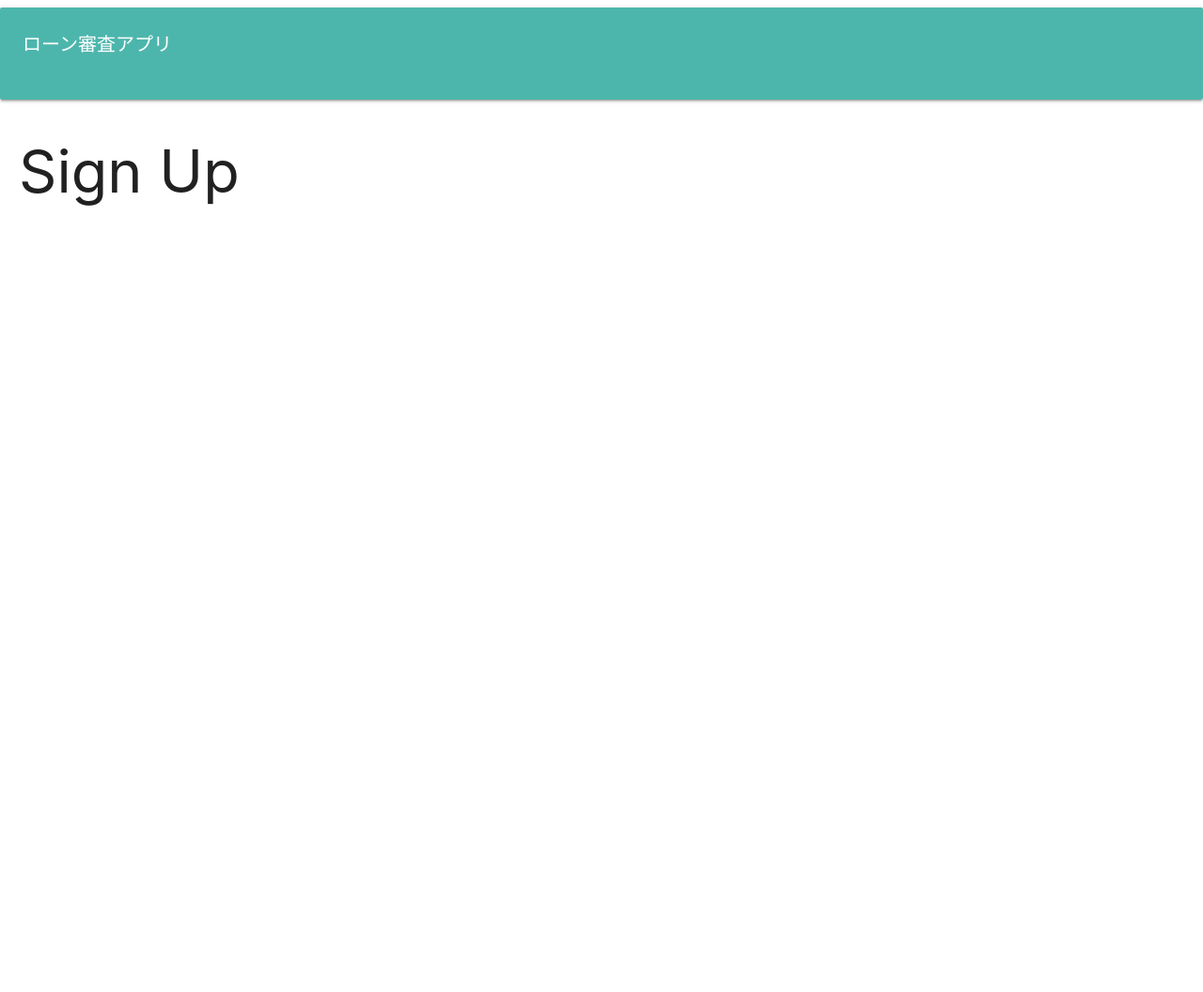
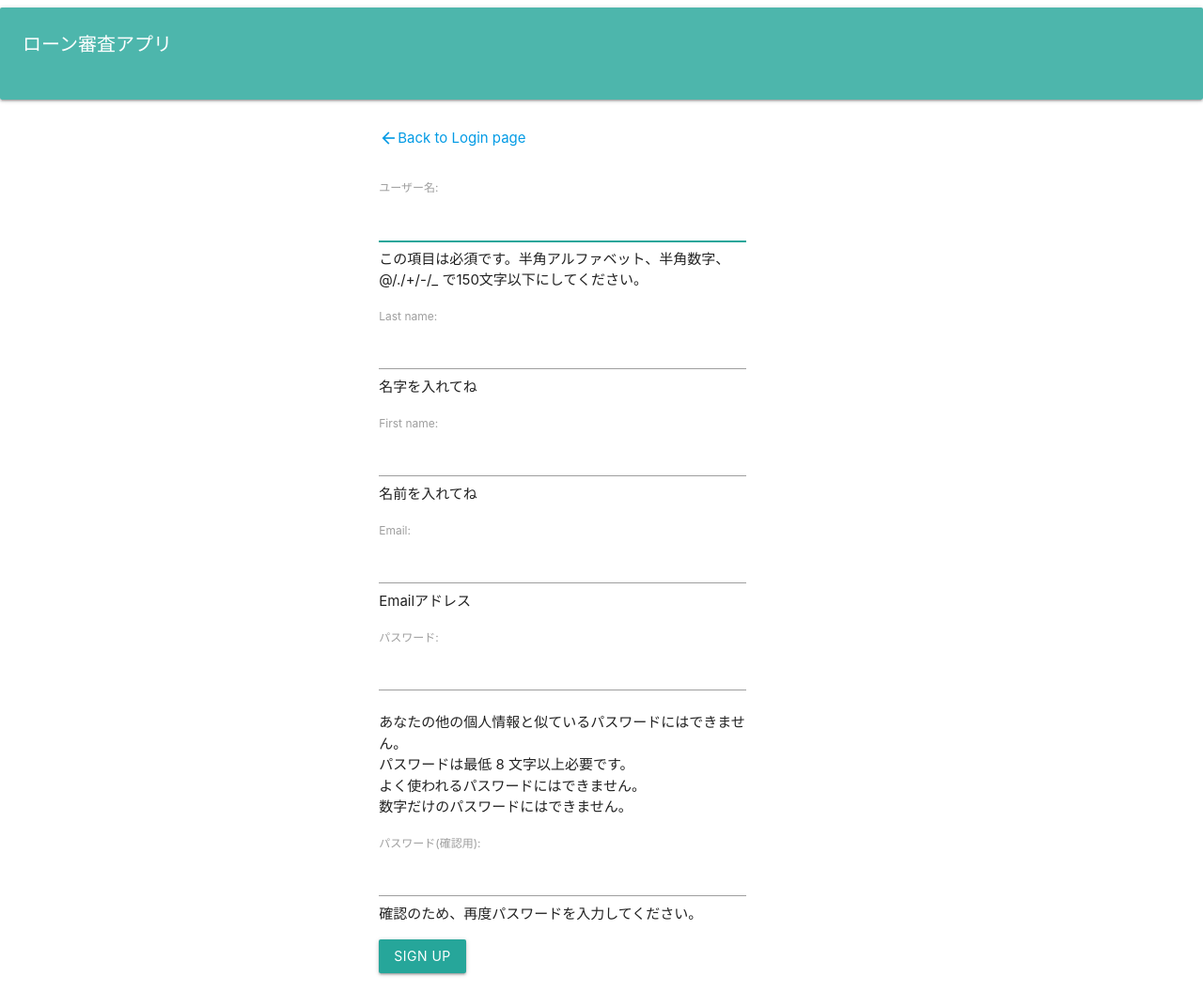
Before and after one commit to chezyn/demo_app, a Django app: page /signup in a window 1280 px wide. Shown: the whole page at 94% size. Before the commit the page ends 219 px from the top, so only its background shows below. Run offline with Django 3.2, Linux system fonts and the light colour scheme; parts of the project's set-up code (start-up, migrations or seed data) failed here and were passed over.

Commit message:
[upgrade] サインアップページ

```diff
--- a/demo_app/forms.py
+++ b/demo_app/forms.py
@@ -1,5 +1,7 @@
 from django import forms
 from .models import Customers
+from django.contrib.auth.forms import UserCreationForm
+from django.contrib.auth.models import User #ユーザを扱うクラス
 
 from django.forms.widgets import NumberInput
 
@@ -26,3 +28,12 @@ class InputForm(forms.ModelForm): #DB連携する場合はModelForm(Formは連
                 'last_name':forms.TextInput(attrs={'placeholder':'last_name'}),
                 'first_name':forms.TextInput(attrs={'placeholder':'first_name'}),
         }
+
+class SignUpForm(UserCreationForm): #UserCreationFormクラス(username, password)を継承
+    first_name = forms.CharField(max_length=30, required=True, help_text='名前を入れてね')
+    last_name = forms.CharField(max_length=30, required=True, help_text='名字を入れてね')
+    email = forms.EmailField(max_length=254, required=True, help_text='Emailアドレス')
+
+    class Meta:
+        model = User
+        fields=('username', 'last_name', 'first_name', 'email', 'password1', 'password2') #使用するフィールド(パスワード2つは確認用)
--- a/demo_app/templates/demo_app/base.html
+++ b/demo_app/templates/demo_app/base.html
@@ -3,6 +3,7 @@
   <head>
     <!-- materialize CSSのCDN経由での読み込み -->
   <link rel="stylesheet" href="https://cdnjs.cloudflare.com/ajax/libs/materialize/1.0.0/css/materialize.min.css">
+  <link href="https://fonts.googleapis.com/icon?family=Material+Icons" rel="stylesheet">
   <script src="https://cdnjs.cloudflare.com/ajax/libs/materialize/1.0.0/js/materialize.min.js"></script>
     <meta charset="utf-8">
     <title>{% block title %}Demo App_ローン審査{% endblock %}</title>
--- a/demo_app/templates/demo_app/signup.html
+++ b/demo_app/templates/demo_app/signup.html
@@ -1,6 +1,18 @@
 {% extends 'demo_app/base.html' %}
 
 {% block content %}
-<h1>Sign Up</h1>
-
-{% endblock%}
+  <div class="row">
+    <div class="col s4" style="margin-left:30%;">
+      <a href="/">
+        <div style="display:flex;">
+          <i class="material-icons" style="font-size:20px; padding-top:16px;">arrow_back</i>
+          <p>Back to Login page</p>
+        </div>
+      </a>
+        <form method="post">{% csrf_token %}
+          {{ form.as_p }} <!--as.p:すべてを表示-->
+          <button type="submit" class="btn btn-default">Sign up</button>
+      </form>
+    </div>
+  </div>
+{% endblock %}
--- a/demo_app/views.py
+++ b/demo_app/views.py
@@ -1,9 +1,10 @@
 from django.shortcuts import render, redirect
-from .forms import InputForm
+from .forms import InputForm, SignUpForm
 from .models import Customers
 from sklearn.externals import joblib #モデルの保存と読み込み(ない場合はmyenvでpip installする)
 import numpy as np
 from django.contrib.auth.decorators import login_required #ログイン認証
+from django.contrib.auth import login, authenticate
 
 # global変数として読んでおく(アプリ起動時にだけ読み込まれるようにする，関数呼び出し毎に読み込まない)
 loaded_model = joblib.load('demo_app/demo_model.pkl')
@@ -81,4 +82,19 @@ def history(request):
 
 #サインアップ用ページ->ログイン要求はしない
 def signup(request):
-    return render(request, 'demo_app/signup.html', {})
+    if request.method == 'POST':
+        form = SignUpForm(request.POST) #入力した値を引き継ぐ
+        if form.is_valid():
+            form.save() #モデルと紐づいているので保存できる
+
+            #ログインさせる
+            username = form.cleaned_data.get('username') #cleaned_data:入ってきたデータを取り出す
+            raw_password = form.cleaned_data.get('password1')
+            user = authenticate(username=username, password=raw_password)
+            login(request, user) #ログイン
+            return redirect('/') #トップに飛ばす
+        else:
+            return redirect('/')
+    else:
+        form = SignUpForm()
+        return render(request, 'demo_app/signup.html', {'form':form})
```
